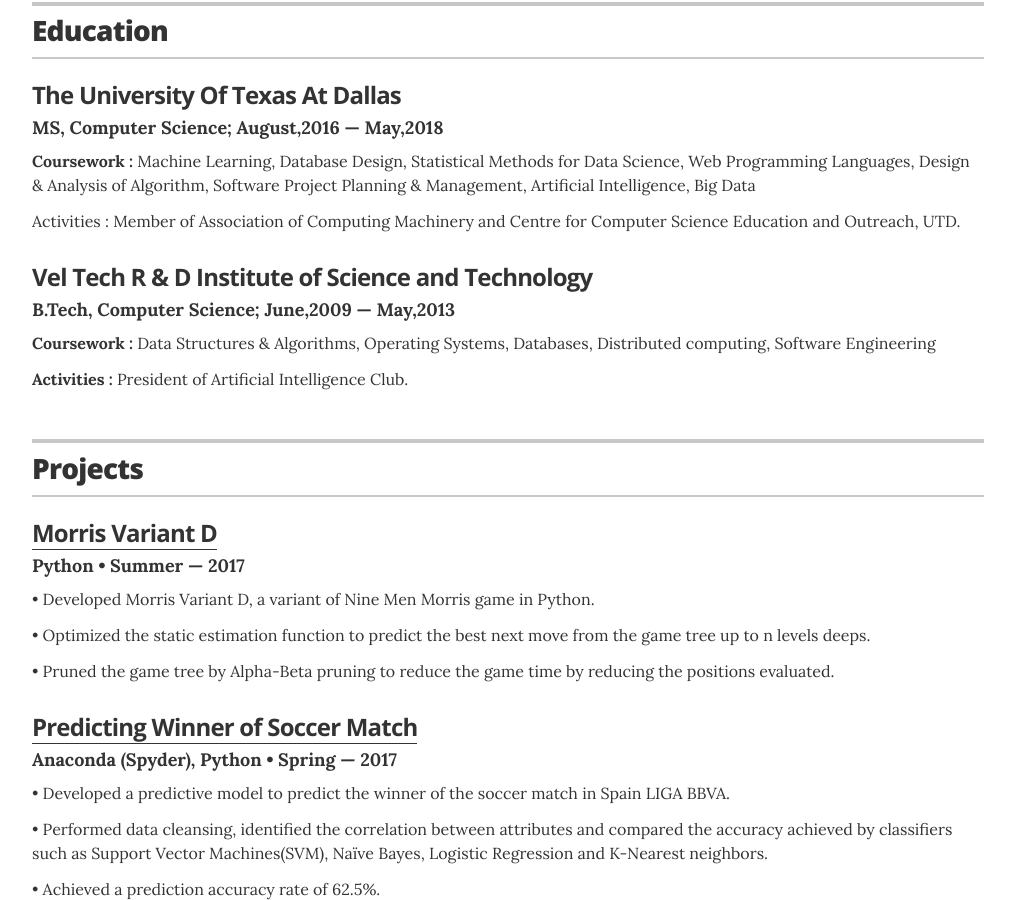
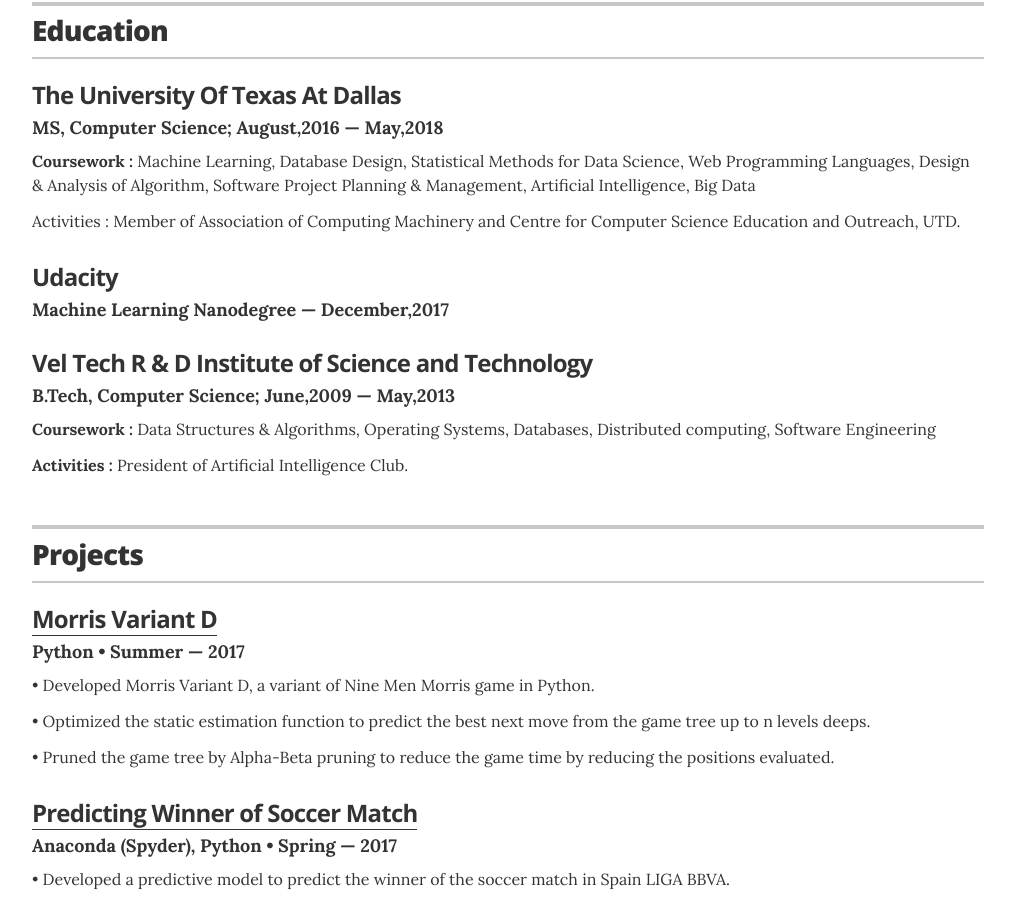
Before and after one commit to mohanakrishnavh/mohanakrishnavh.github.io, a Jekyll site: the page index.html, which Jekyll copies as it is, in a window 1280 px wide and 900 px high, scrolled down 537 px. Shown: the whole window, without its empty margins (132-1147 px from the left). Built offline with Jekyll 4.4.1, drawn with Linux system fonts in a browser that asks for light colours.

Commit message:
Update index.html

```diff
--- a/index.html
+++ b/index.html
@@ -128,10 +128,10 @@
 	     <p class="resume-item-copy">Activities : Member of Association of Computing Machinery and Centre for Computer Science Education and Outreach, UTD. </p>
 	      </div>
 
-   <!--      <div class="resume-item" itemscope itemprop="alumniOf" itemtype="http://schema.org/CollegeOrUniversity">
+      <div class="resume-item" itemscope itemprop="alumniOf" itemtype="http://schema.org/CollegeOrUniversity">
           <h3 class="resume-item-title" itemprop="name">Udacity</h3>
           <h4 class="resume-item-details" itemprop="description">Machine Learning Nanodegree &mdash; December,2017</h4>
-        </div> -->
+        </div>
 
 
 		<div class="resume-item" itemscope itemprop="alumniOf" itemtype="http://schema.org/CollegeOrUniversity">
```
